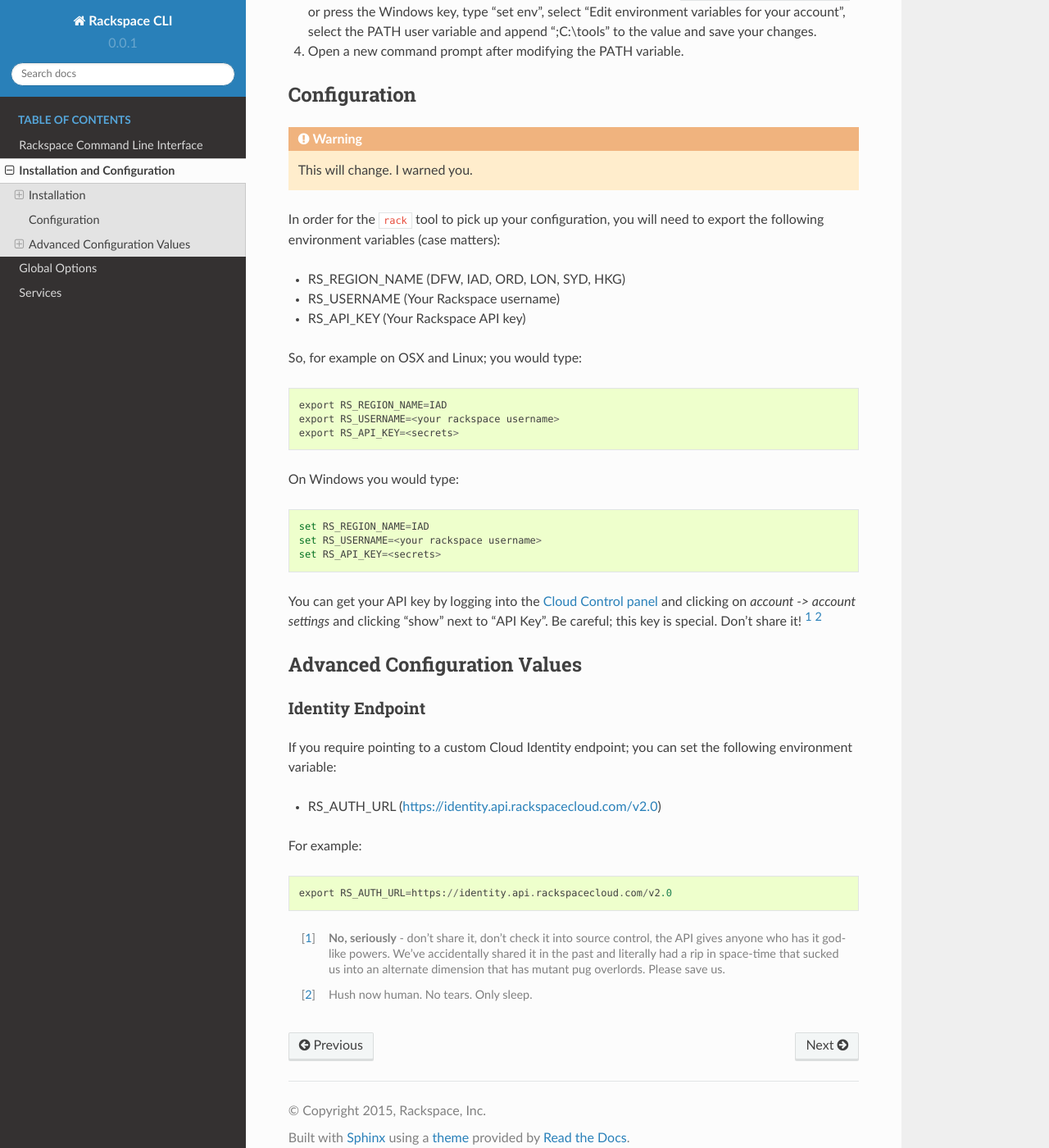
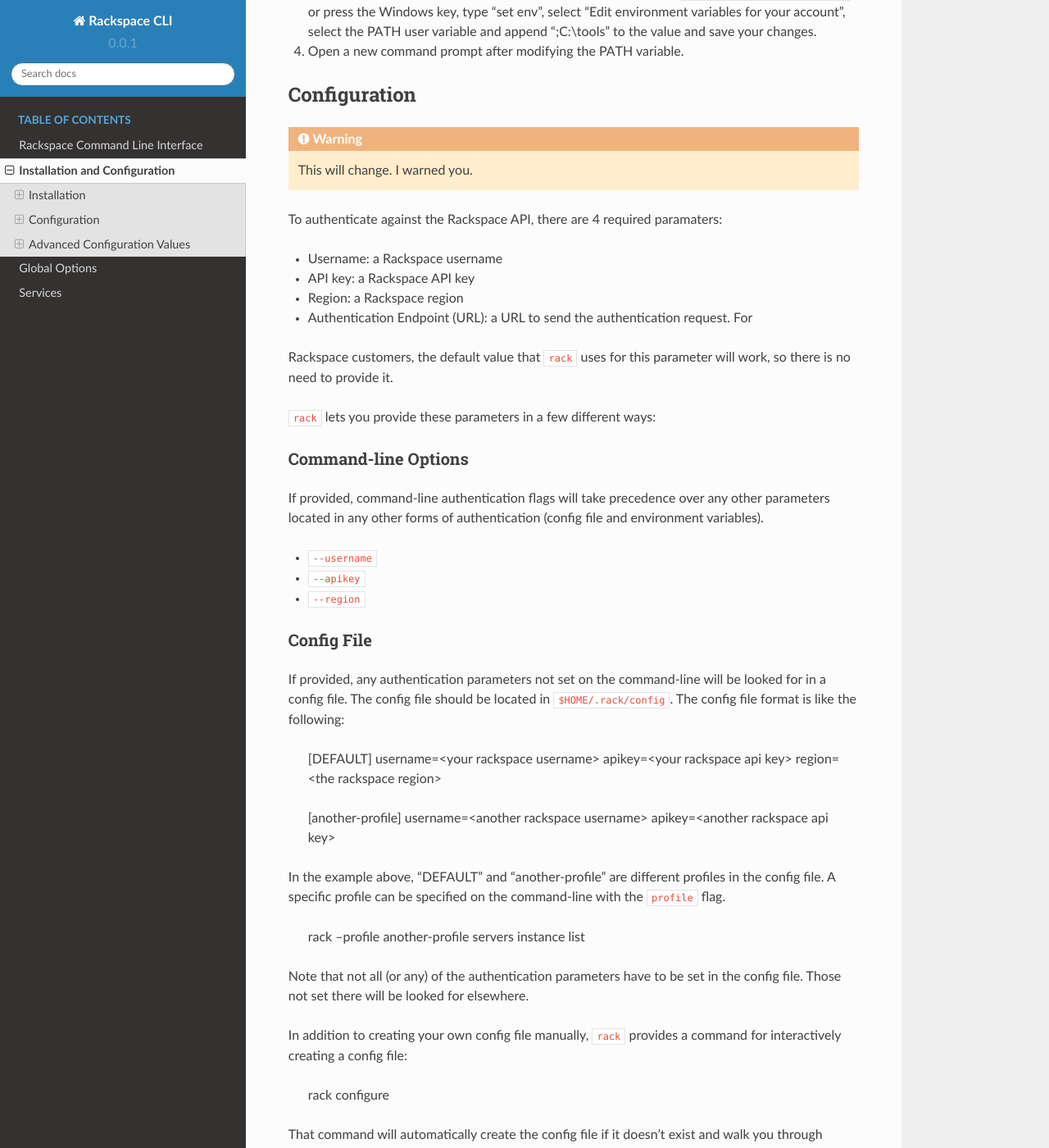
Before and after one commit to rackspace/rack, a Sphinx documentation site: the page built from docs/configuration.rst, in a window 1280 px wide and 1400 px high, scrolled down 1305 px. Shown: the whole window at 82% size. Built offline with Sphinx 7.4.7 and the Read the Docs theme 2.0.0, drawn with Linux system fonts in a browser that asks for light colours; some of the changed text lies outside the part shown.

Commit message:
auth method docs

```diff
--- a/docs/configuration.rst
+++ b/docs/configuration.rst
@@ -56,12 +56,70 @@
 
 .. warning:: This will change. I warned you.
 
-In order for the ``rack`` tool to pick up your configuration, you will need to
-export the following environment variables (case matters):
+To authenticate against the Rackspace API, there are 4 required paramaters:
 
-* RS_REGION_NAME (DFW, IAD, ORD, LON, SYD, HKG)
-* RS_USERNAME (Your Rackspace username)
-* RS_API_KEY (Your Rackspace API key)
+* Username: a Rackspace username
+* API key: a Rackspace API key
+* Region: a Rackspace region
+* Authentication Endpoint (URL): a URL to send the authentication request. For
+Rackspace customers, the default value that ``rack`` uses for this parameter
+will work, so there is no need to provide it.
+
+``rack`` lets you provide these parameters in a few different ways:
+
+Command-line Options
+^^^^^^^^^^^^^^^^^^^^
+
+If provided, command-line authentication flags will take precedence over any
+other parameters located in any other forms of authentication (config file and
+environment variables).
+
+* ``--username``
+* ``--apikey``
+* ``--region``
+
+Config File
+^^^^^^^^^^^
+
+If provided, any authentication parameters not set on the command-line will be
+looked for in a config file. The config file should be located in ``$HOME/.rack/config``.
+The config file format is like the following:
+
+    [DEFAULT]
+    username=<your rackspace username>
+    apikey=<your rackspace api key>
+    region=<the rackspace region>
+
+    [another-profile]
+    username=<another rackspace username>
+    apikey=<another rackspace api key>
+
+In the example above, "DEFAULT" and "another-profile" are different profiles in
+the config file. A specific profile can be specified on the command-line with
+the ``profile`` flag.
+
+    rack --profile another-profile servers instance list
+
+Note that not all (or any) of the authentication parameters
+have to be set in the config file. Those not set there will be looked for elsewhere.
+
+In addition to creating your own config file manually, ``rack`` provides a command
+for interactively creating a config file:
+
+    rack configure
+
+That command will automatically create the config file if it doesn't exist and
+walk you through creating a profile for it.
+
+Environment Variables
+^^^^^^^^^^^^^^^^^^^^^
+
+Finally, ``rack`` will look for any remaining unset authentication parameters
+in environment variables. The following are values are permitted (case matters):
+
+* ``RS_REGION_NAME`` (DFW, IAD, ORD, LON, SYD, HKG)
+* ``RS_USERNAME`` (Your Rackspace username)
+* ``RS_API_KEY`` (Your Rackspace API key)
 
 So, for example on OSX and Linux; you would type::
 
@@ -88,11 +146,15 @@
 If you require pointing to a custom Cloud Identity endpoint; you can set the
 following environment variable:
 
-* RS_AUTH_URL (https://identity.api.rackspacecloud.com/v2.0)
+* ``RS_AUTH_URL`` (https://identity.api.rackspacecloud.com/v2.0)
 
 For example::
 
     export RS_AUTH_URL=https://identity.api.rackspacecloud.com/v2.0
+
+In addition, you may provide it as a flag on the command-line or as a value in a
+config file profile. In either case, the parameter name will be ``authurl``.
+
 
 .. [#] **No, seriously** - don't share it, don't check it into source control, the API
       gives anyone who has it god-like powers. We've accidentally shared it in the
```
